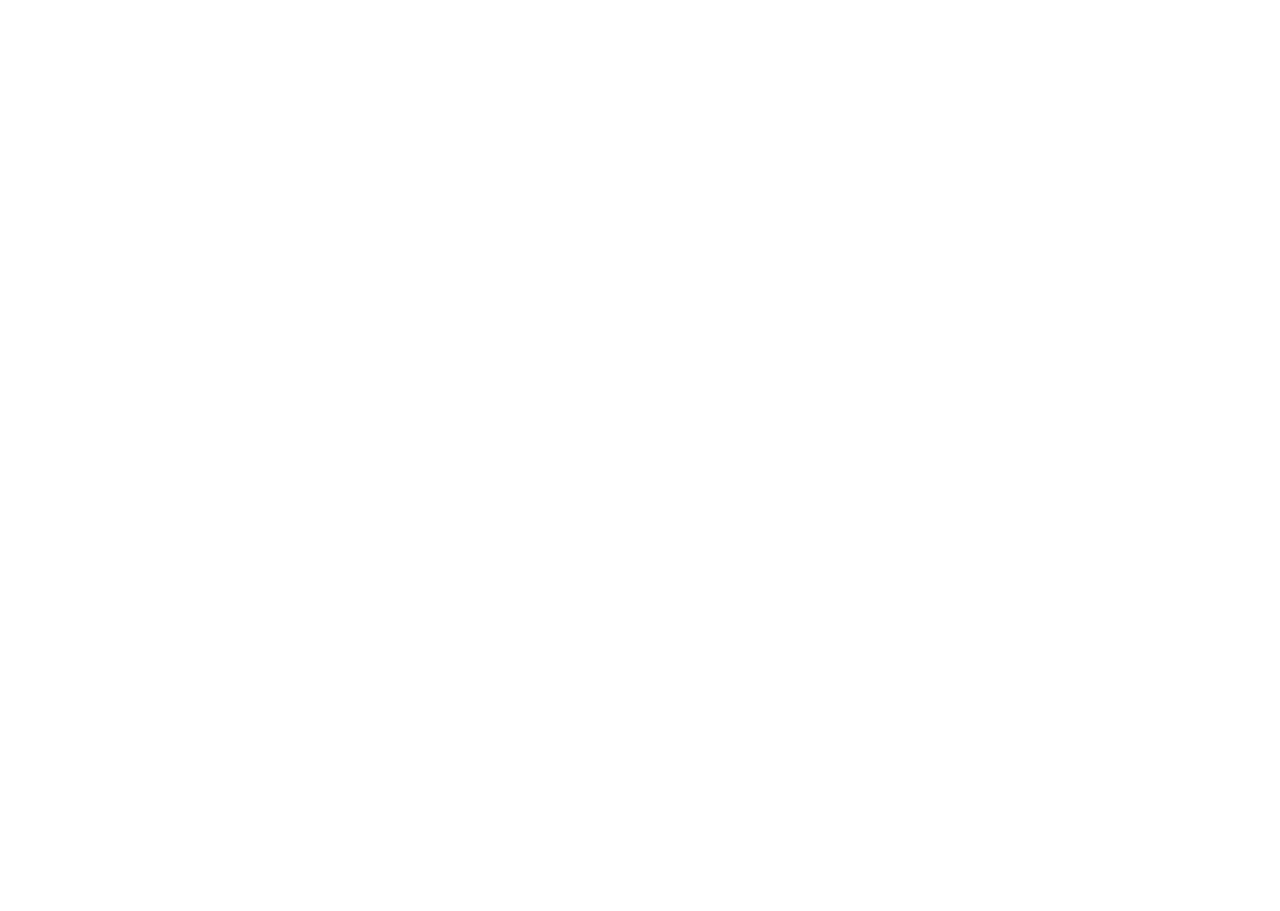
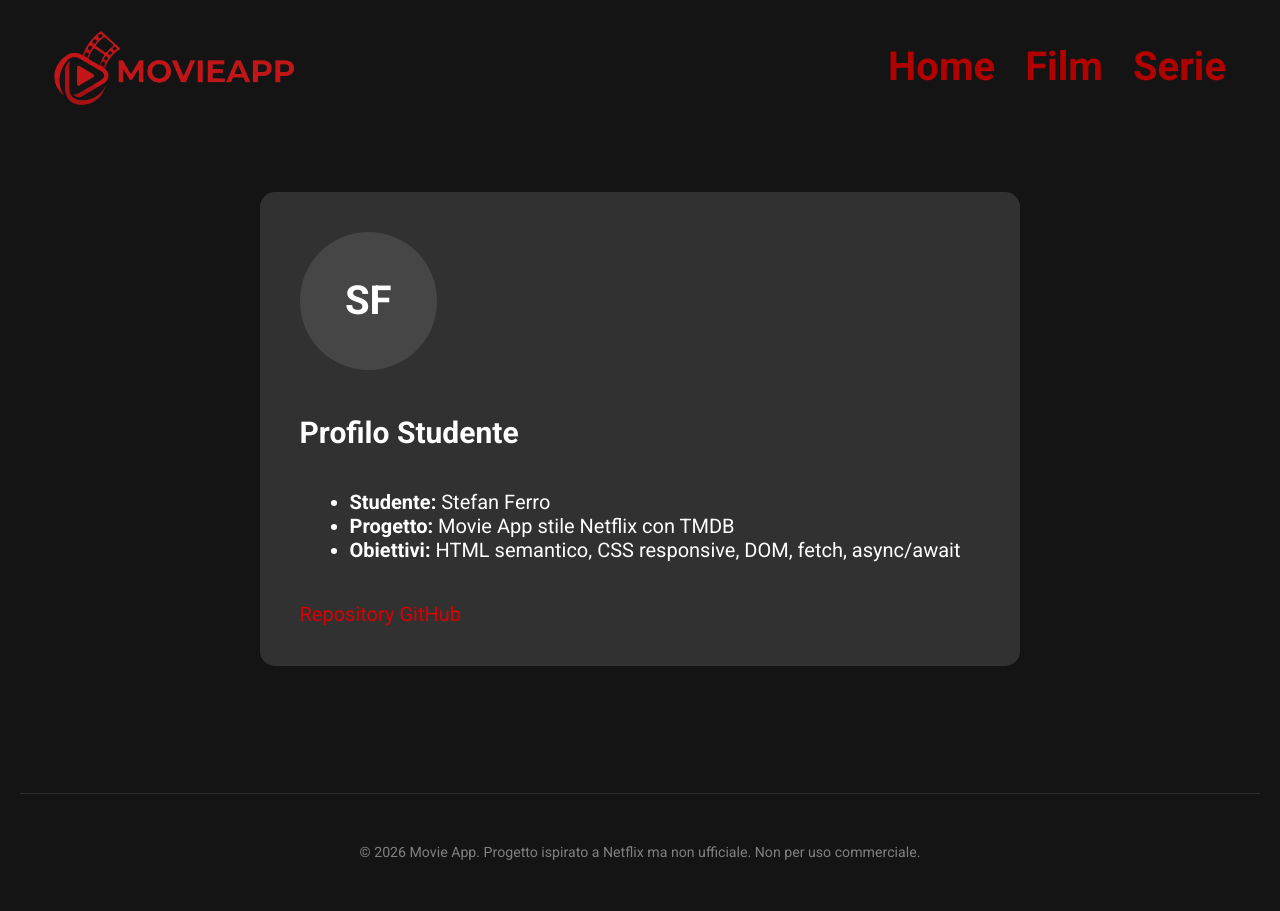
Before and after one commit to TheStxfan/movieapp-ferro, a website: page profile.html in a window 1280 px wide. Before the commit the page ends 800 px from the top, so only its background shows below. Drawn offline with Linux system fonts and the light colour scheme.

Commit message:
feat: update logo and add profile page layout with new styles. 3.4 completed.

```diff
--- a/css/style.css
+++ b/css/style.css
@@ -1,5 +1,5 @@
 body {
-    margin: 0;
+    margin: .5rem 1rem;
     font-family: "Roboto";
     zoom: 125%;
     background-color: #141414;
@@ -23,19 +23,35 @@
 
 #logo-image {
     margin-top: 7px;
-    max-width: 8rem;
+    max-width: 12rem;
     height: auto;
 }
 
 #menu{
     display: flex;
     gap: 1.5rem;
-    font-size: x-large;
+    font-size: 2rem;
+    font-weight: bolder;
 }
 
 #menu a {
-    color: #db0000;
+    color: #b10101;
     text-decoration: none;
+}
+
+#sectionTitle {
+    display: flex;
+    color: white;
+    margin: 1rem .5rem;
+    font-size: 2rem;
+    justify-content: left;
+    font-weight: bolder;
+}
+
+#mainSection {
+    display: flex;
+    flex-direction: column;
+    margin: 1.5rem 1rem;
 }
 
 .card {
@@ -67,6 +83,44 @@
     color: rgba(255, 255, 255, 0.7);
 }
 
+.profile-card {
+    max-width: 680px;
+    margin: 2rem auto;
+    padding: 2rem 3rem 2rem 2rem;
+    border-radius: .75rem;
+    background-color: rgba(255, 255, 255, 0.12);
+    color: white;
+    display: flex;
+    flex-direction: column;
+    gap: 1rem;
+}
+
+.profile-avatar {
+    width: 110px;
+    height: 110px;
+    border-radius: 50%;
+    background-color: rgba(255, 255, 255, 0.1);
+    display: flex;
+    align-items: center;
+    justify-content: center;
+    font-size: 2rem;
+    font-weight: bold;
+    color: white;
+}
+
+.profile-links a {
+    color: #db0000;
+    text-decoration: none;
+}
+
+.profile-links a:hover {
+    text-decoration: underline;
+}
+
+#student-profile {
+    margin-bottom: 0;
+}
+
 .movieInfo {
     display: flex;
     flex-direction: column;
@@ -88,7 +142,7 @@
 .movieList {
     display: grid;
     padding: .5rem;
-    gap: .5rem;
+    gap: .6rem;
     grid-template-columns: repeat(auto-fit, minmax(160px, 1fr));
 }
 
@@ -97,16 +151,12 @@
     margin: 70px auto 0;
     color: grey;
     justify-content: center;
+    padding: 1.5rem 1rem;
+    text-align: center;
+    font-size: 0.85rem;
+    border-top: 1px solid rgba(255, 255, 255, 0.1);
 }
 
-#sectionTitle {
-    display: flex;
-    color: white;
-    margin: 0rem .5rem;
+.footer-content {
+    max-width: 680px;
 }
-
-#mainSection {
-    display: flex;
-    flex-direction: column;
-    margin: 2rem 1rem;
-}
--- a/profile.html
+++ b/profile.html
@@ -0,0 +1,48 @@
+<!DOCTYPE html>
+<html lang="it">
+
+<head>
+    <meta charset="UTF-8">
+    <meta name="viewport" content="width=device-width, initial-scale=1.0">
+    <link rel="preconnect" href="https://fonts.googleapis.com">
+    <link rel="preconnect" href="https://fonts.gstatic.com" crossorigin>
+    <link href="https://fonts.googleapis.com/css2?family=Roboto:ital,wght@0,100..900;1,100..900&display=swap" rel="stylesheet">
+    <link rel="stylesheet" href="css/style.css">
+    <title>Profilo</title>
+</head>
+
+<body>
+    <div id="header">
+        <div>
+            <img id="logo-image" src="img/logo.png" alt="Logo" style="width: 300px; height: auto;">
+        </div>
+        <div id="menu">
+            <a href="./index.html">Home</a>
+            <a href="./movies.html">Film</a>
+            <a href="./series.html">Serie</a>
+        </div>
+    </div>
+
+    <main id="mainSection">
+        <section class="profile-card">
+            <div class="profile-avatar">SF</div>
+            <h1 id="student-profile">Profilo Studente</h1>
+            <ul>
+                <li><strong>Studente:</strong> Stefan Ferro</li>
+                <li><strong>Progetto:</strong> Movie App stile Netflix con TMDB</li>
+                <li><strong>Obiettivi:</strong> HTML semantico, CSS responsive, DOM, fetch, async/await</li>
+            </ul>
+            <div class="profile-links">
+                <a href="https://github.com/TheStxfan" target="_blank" rel="noreferrer">Repository GitHub</a>
+            </div>
+        </section>
+    </main>
+
+    <footer>
+        <div class="footer-content">
+            <p><small>© 2026 Movie App. Progetto ispirato a Netflix ma non ufficiale. Non per uso commerciale.</small></p>
+        </div>
+    </footer>
+</body>
+
+</html>
```
Also changed, not shown: index.html (+3 -4 lines), movies.html (+3 -4 lines), series.html (+3 -4 lines), 1 other file.
